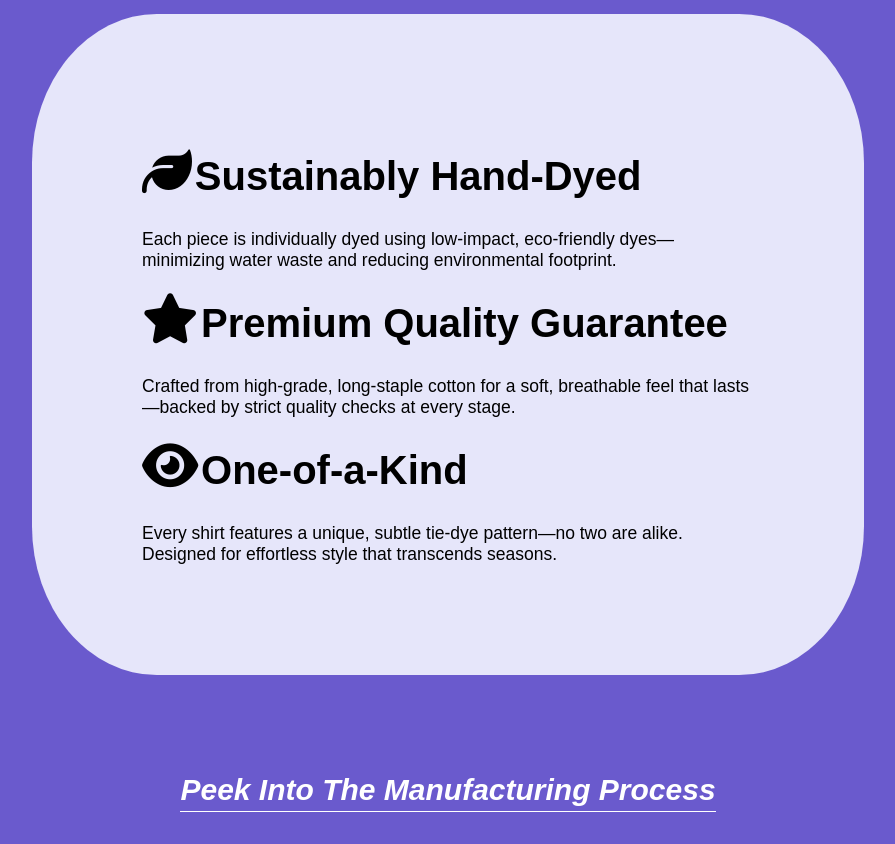
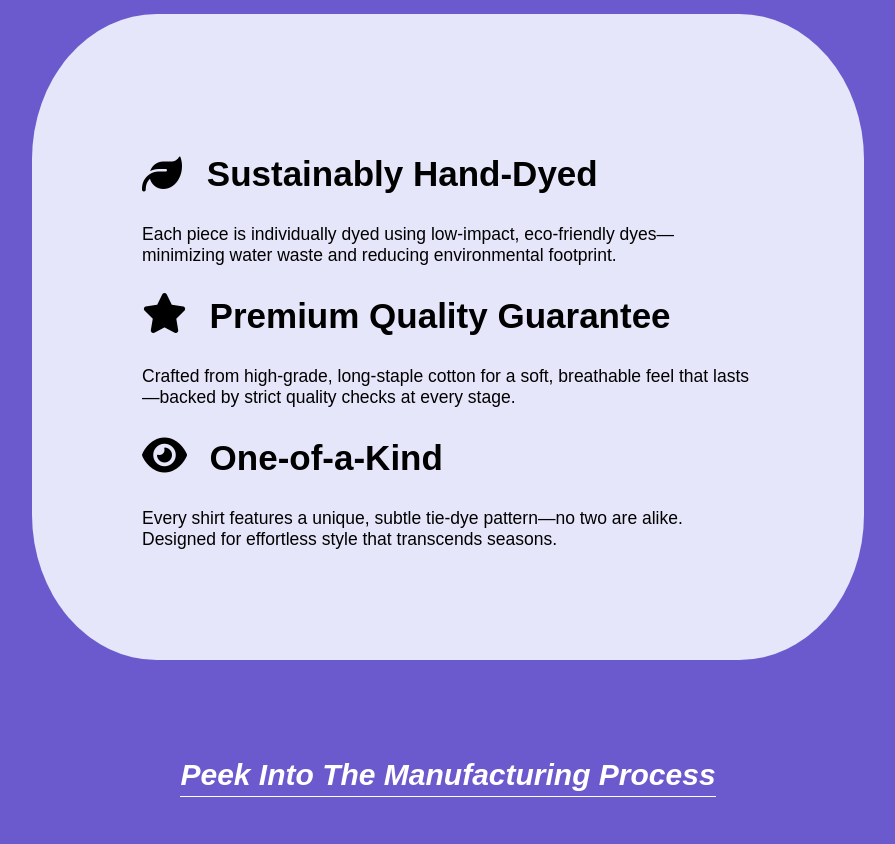
Before and after one commit to f1ssure/Eensy-Web-Projects, a plain HTML site: page Product Landing Page/index.html in a window 1280 px wide. Shown: the part 1140-1984 px from the top of the page, without its empty margins (192-1087 px from the left). Drawn offline with Linux system fonts and the light colour scheme; grey boxes are pictures that could not be loaded; a web font is replaced by a local one.

Commit message:
final touches

```diff
--- a/Product Landing Page/index.html
+++ b/Product Landing Page/index.html
@@ -45,18 +45,30 @@
       <section id="attributes-section">
         <ul id="attributes-list">
           <li>
-            <i class="fa-solid fa-leaf fa-5x"></i>
-            <h2 class="attribute-header">Sustainably Hand-Dyed</h2>
+            <div style="display: flex; align-items: center;">
+              <div class="icon">
+                <i class="fa-solid fa-leaf fa-4x"></i>
+              </div>
+              <h2 class="attribute-header">Sustainably Hand-Dyed</h2>
+            </div>
             <p class="attribute-text">Each piece is individually dyed using low-impact, eco-friendly dyes—minimizing water waste and reducing environmental footprint.</p>
           </li>
           <li>
-            <i class="fa-solid fa-star fa-5x"></i>
-            <h2 class="attribute-header">Premium Quality Guarantee</h2>
+            <div>
+              <div class="icon">
+                <i class="fa-solid fa-star fa-4x"></i>
+              </div>
+              <h2 class="attribute-header">Premium Quality Guarantee</h2>
+            </div>
             <p class="attribute-text">Crafted from high-grade, long-staple cotton for a soft, breathable feel that lasts—backed by strict quality checks at every stage.</p>
           </li>
           <li>
-            <i class="fa-solid fa-eye fa-5x"></i>
-            <h2 class="attribute-header">One-of-a-Kind</h2>
+            <div>
+              <div class="icon">
+                <i class="fa-solid fa-eye fa-4x"></i>
+              </div>
+              <h2 class="attribute-header">One-of-a-Kind</h2>
+            </div>
             <p class="attribute-text">Every shirt features a unique, subtle tie-dye pattern—no two are alike. Designed for effortless style that transcends seasons.</p>
           </li>
         </ul>
--- a/Product Landing Page/styles.css
+++ b/Product Landing Page/styles.css
@@ -145,8 +145,16 @@ a {
     list-style: none;
 }
 
+.icon {
+    display: inline-block;
+    margin-right: 2rem;
+    width: 3.5vw;
+}
+
 .attribute-header {
     display: inline-block;
+    width: 80%;
+    font-size: 3.5rem;
     margin: 3rem 0;
 }
 
@@ -361,6 +369,10 @@ footer p {
         padding: 4vh;
     }
 
+    .icon {
+        display: none;
+    }
+
     .attribute-header {
         font-size: 1.75rem;
     }
```
